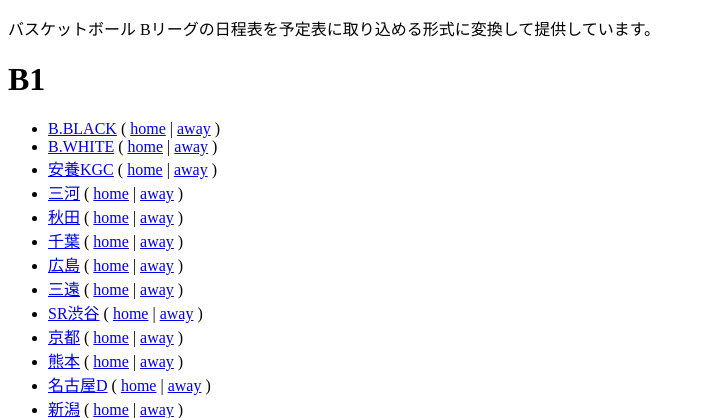
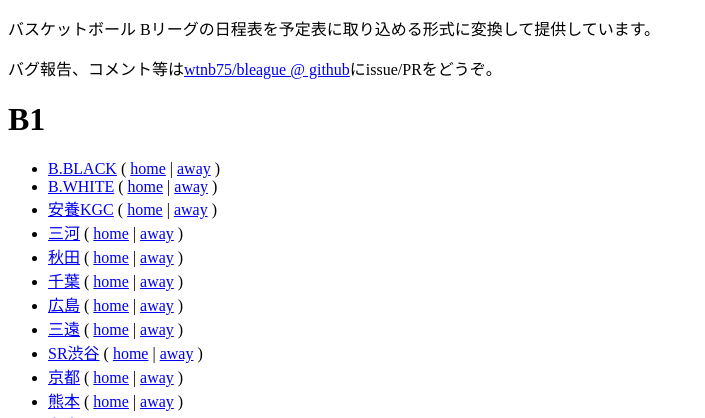
Before and after one commit to wtnb75/bleague, a Flask app: page / in a window 1280 px wide. Shown: the top 418 px of the page, without its empty margins (0-705 px from the left). Run offline with Flask 2, Linux system fonts and the light colour scheme.

Commit message:
add link

```diff
--- a/templates/index.j2
+++ b/templates/index.j2
@@ -3,6 +3,7 @@
 <head><title>Bリーグ日程 ical配布</title></head>
 <body>
 <p>バスケットボール Bリーグの日程表を予定表に取り込める形式に変換して提供しています。</p>
+<p>バグ報告、コメント等は<a href="http://github.com/wtnb75/bleague">wtnb75/bleague @ github</a>にissue/PRをどうぞ。</p>
 {% for league in data.keys()|sort %}
 <h1>{{league}}</h1>
 <ul>
```
